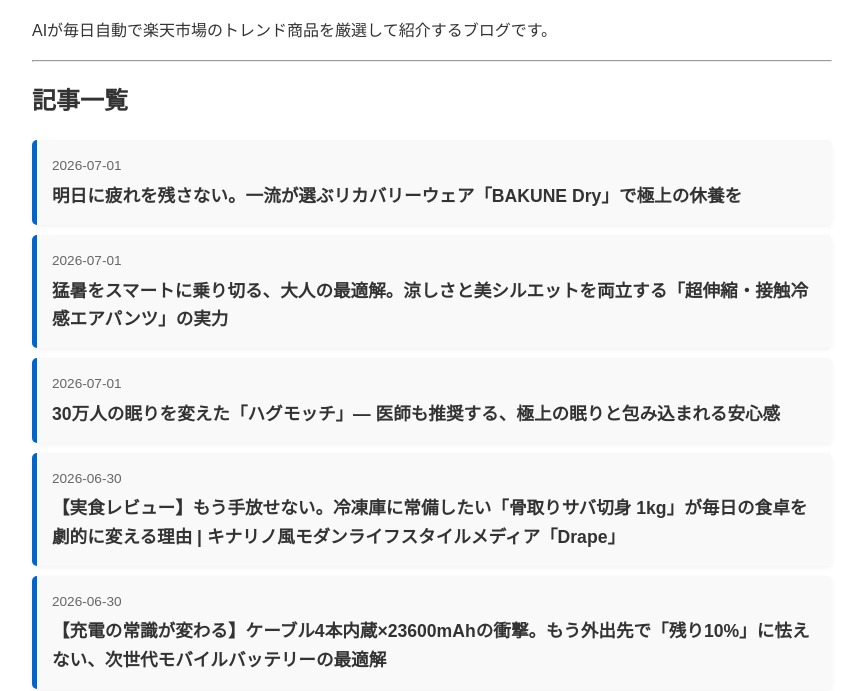
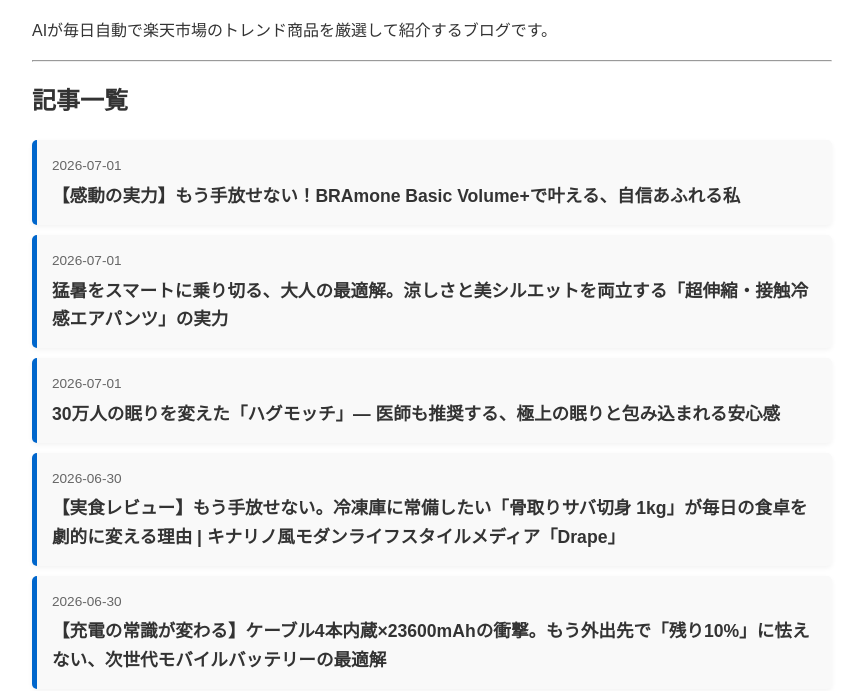
Before and after one commit to affi-gemi/my-auto-blog, a plain HTML site: page index.html in a window 1280 px wide. Shown: the part 109-800 px from the top of the page, without its empty margins (208-1071 px from the left). Drawn offline with Linux system fonts and the light colour scheme.

Commit message:
Auto-post: index.html

```diff
--- a/index.html
+++ b/index.html
@@ -22,7 +22,7 @@
     <ul>
         <li>
             <span class="date">2026-07-01</span>
-            <a href="posts/article_20260701_2.html">明日に疲れを残さない。一流が選ぶリカバリーウェア「BAKUNE Dry」で極上の休養を</a>
+            <a href="posts/article_20260701_2.html">【感動の実力】もう手放せない！BRAmone Basic Volume+で叶える、自信あふれる私</a>
         </li>
         <li>
             <span class="date">2026-07-01</span>
```
